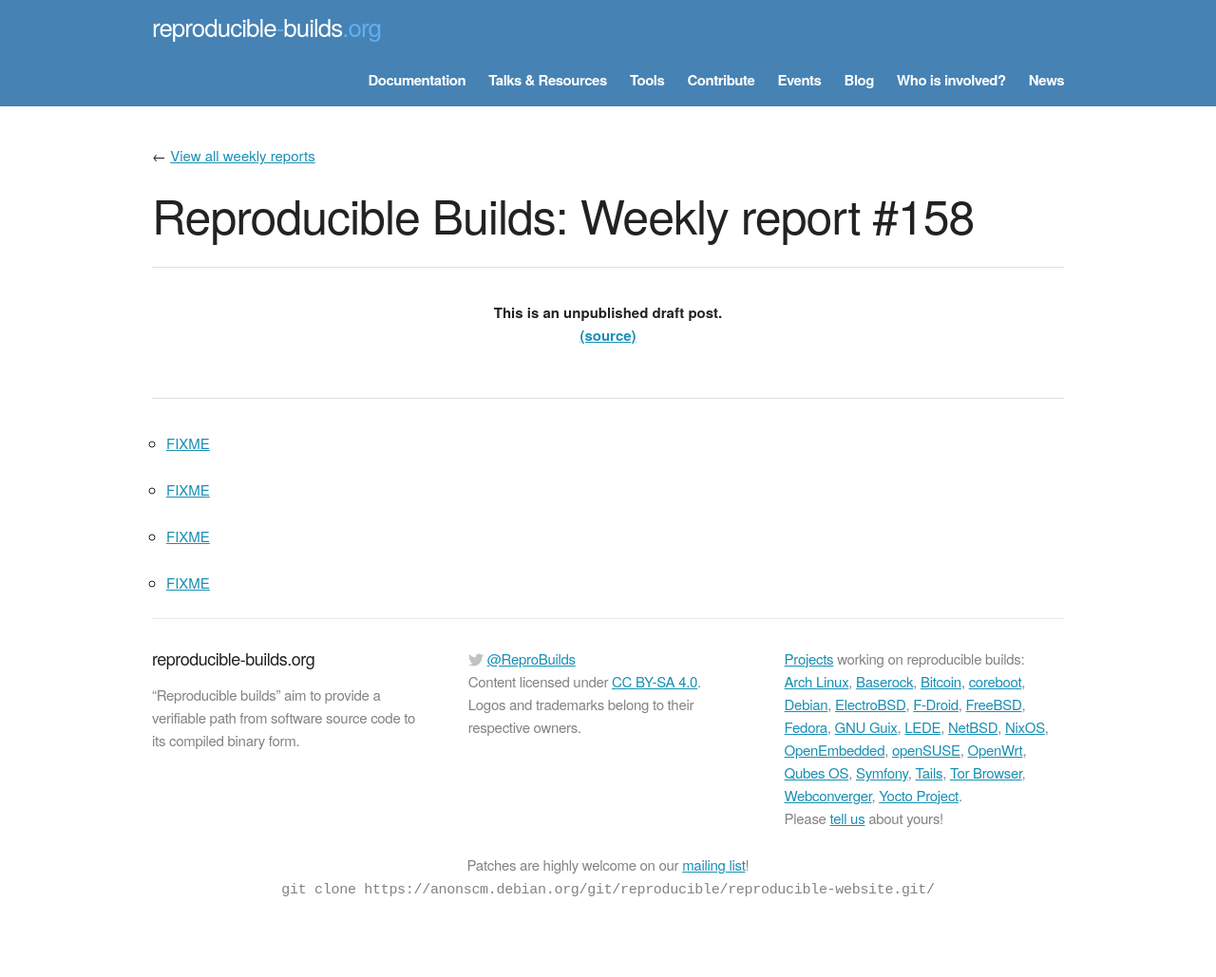
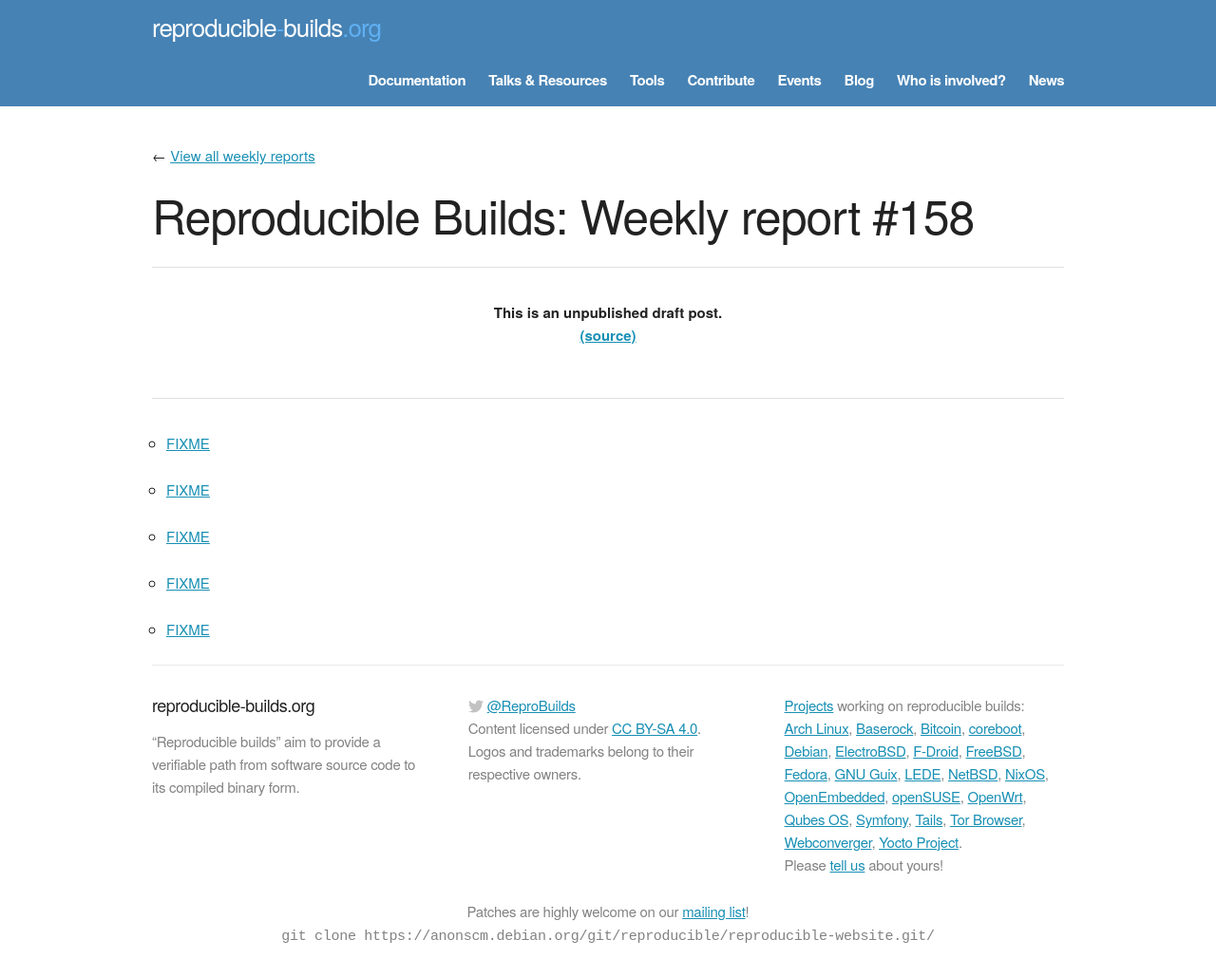
Before and after one commit to prototypefund/reproducible-website, a Jekyll site: the page built from _blog/posts/158.md, in a window 1280 px wide. Shown: the whole page at 95% size. Built offline with Jekyll 4.4.1, drawn with Linux system fonts in a browser that asks for light colours; some web fonts are replaced; before the commit the page ends 980 px from its top, so only the background shows below that.

Commit message:
158 += https://github.com/facebook/zstd/pull/1120

```diff
--- a/_blog/posts/158.md
+++ b/_blog/posts/158.md
@@ -10,3 +10,5 @@ week: 158
 * [FIXME](#864082)
 
 * [FIXME](https://github.com/mobius3/tweeny/pull/6)
+
+* [FIXME](https://github.com/facebook/zstd/pull/1120)
```
